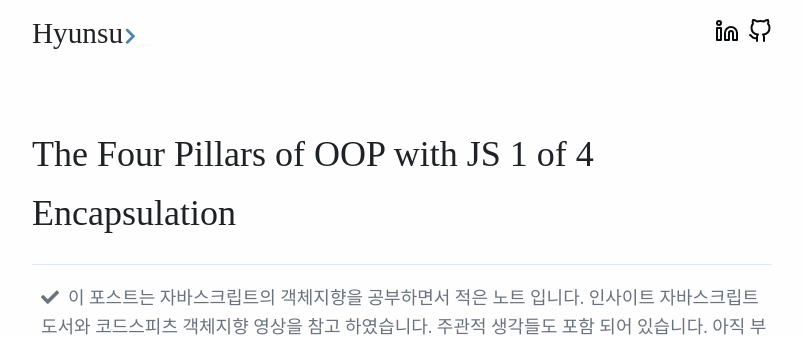
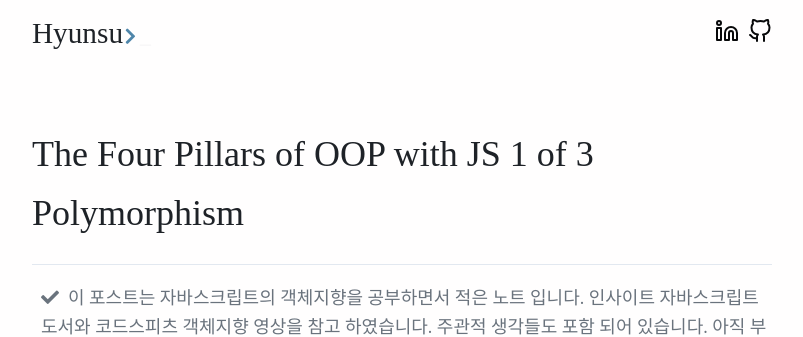
Before and after one commit to sooster910/blogV2, a Jekyll site: the page built from _posts/2021-05-23-oop2.md, in a window 1280 px wide and 900 px high. Shown: the top 337 px of the window, without its empty margins (238-1041 px from the left). Built offline with Jekyll 4.4.1, drawn with Linux system fonts in a browser that asks for light colours; some web fonts are replaced; comment, search, counter and statistics services are not loaded.

Commit message:
Change title

```diff
--- a/_posts/2021-05-23-oop2.md
+++ b/_posts/2021-05-23-oop2.md
@@ -1,6 +1,6 @@
 ---
 layout: post
-title:  "The Four Pillars of OOP with JS 1 of 4 Encapsulation "
+title:  "The Four Pillars of OOP with JS 1 of 3 Polymorphism"
 tags: OOP Polymorphism JavaScript
 ---
 
```
